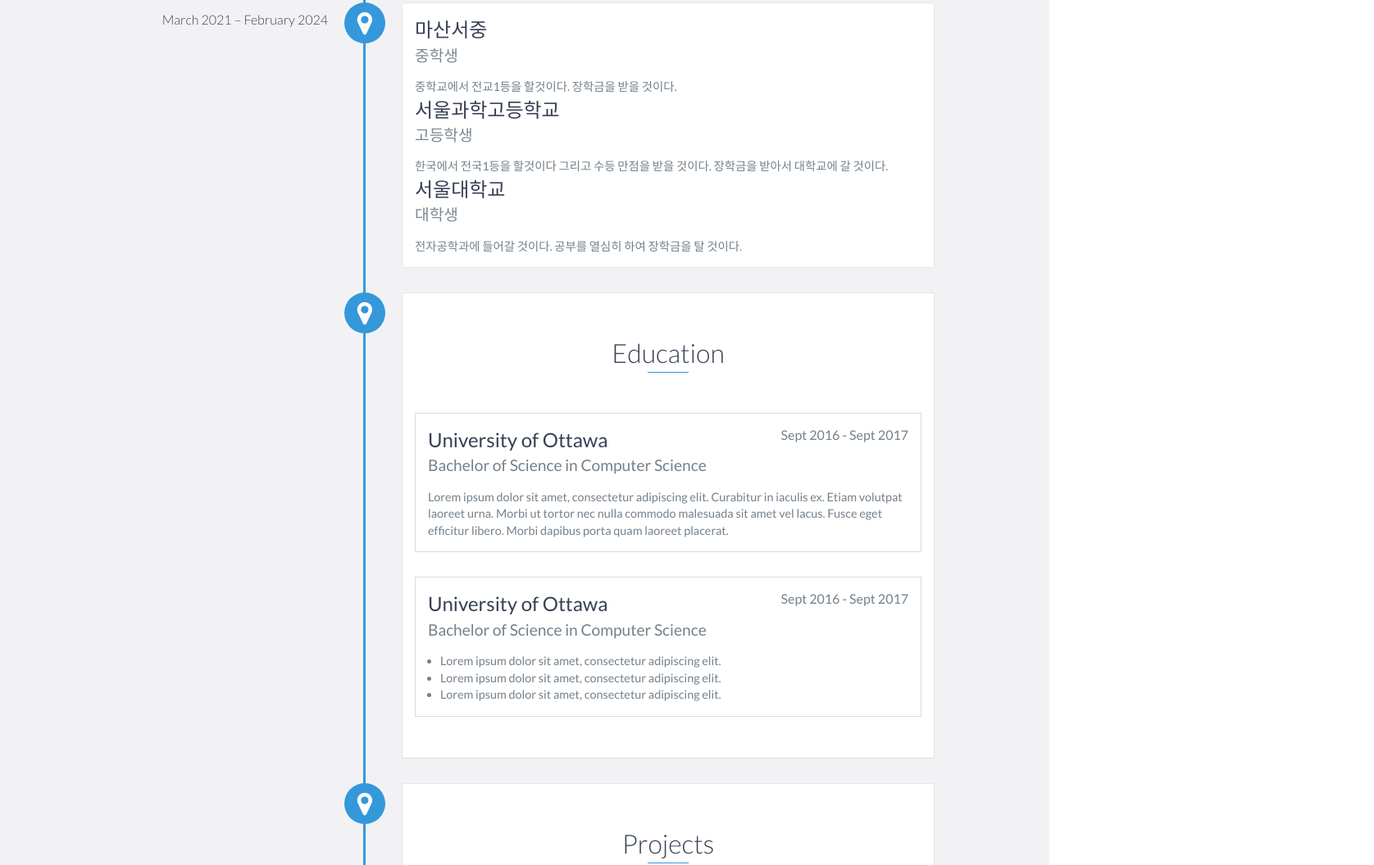
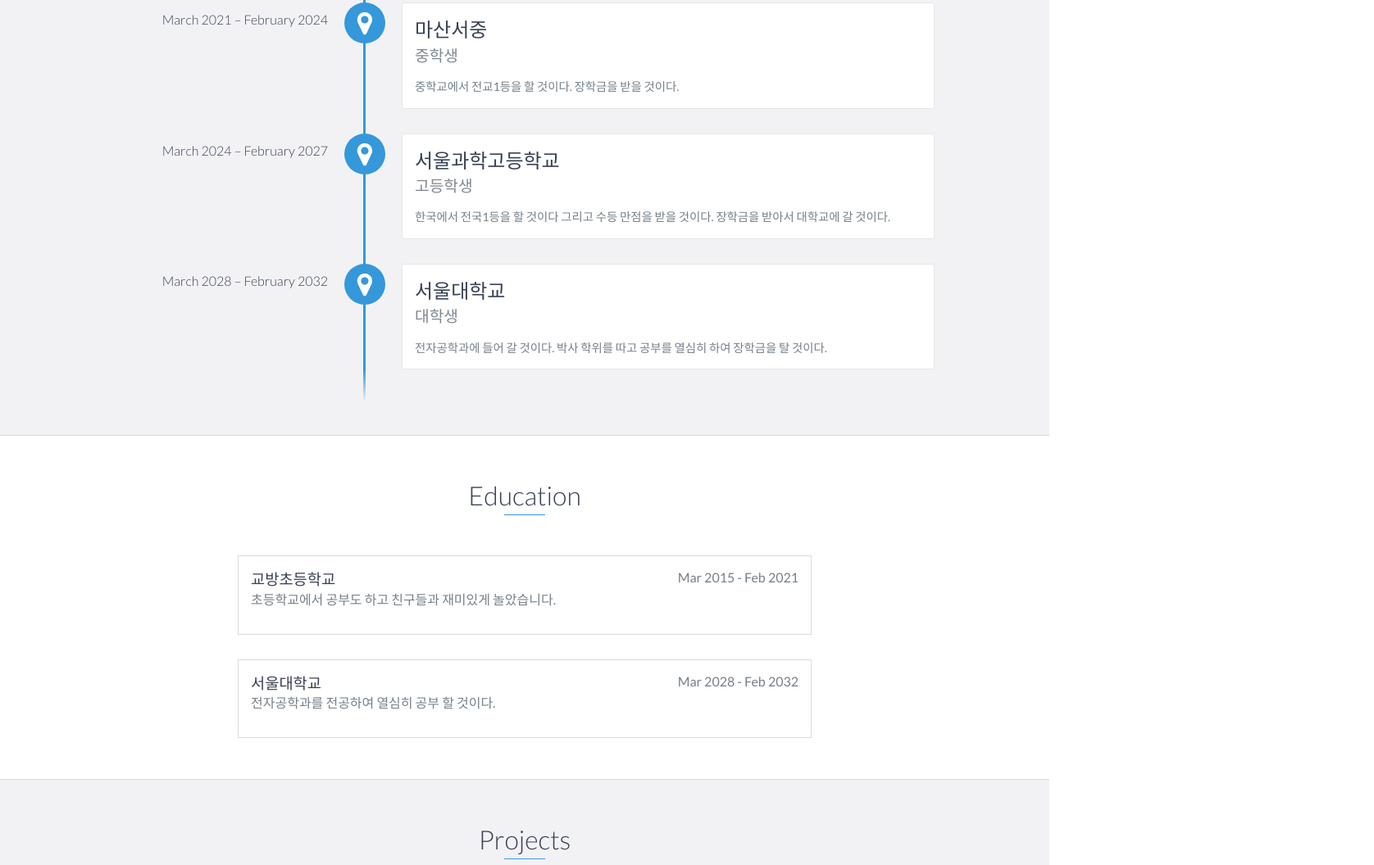
Before and after one commit to Ji-hoonSeo/Ji-hoonSeo.github.io, a website: page index.html in a window 1280 px wide. Shown: the part 1536-2592 px from the top of the page at 82% size, 1676 px wide, since content can reach past the window. Drawn offline with nearby package versions, Linux system fonts and the light colour scheme.

Commit message:
wrote my school

```diff
--- a/index.html
+++ b/index.html
@@ -108,21 +108,23 @@
                 <h3>마산서중</h3>
                 <h4>중학생</h4>
                 <p>
-                    중학교에서 전교1등을 할것이다. 장학금을 받을 것이다.
+                    중학교에서 전교1등을 할 것이다. 장학금을 받을 것이다.
                 </p>
+            </div>
 
             <div data-date="March 2024 – February 2027">
                 <h3>서울과학고등학교</h3>
                 <h4>고등학생</h4>
                 <p>
-                        한국에서 전국1등을 할것이다 그리고 수등 만점을 받을 것이다. 장학금을 받아서 대학교에 갈 것이다.
+                    한국에서 전국1등을 할 것이다 그리고 수등 만점을 받을 것이다. 장학금을 받아서 대학교에 갈 것이다.
                 </p>
+            </div>
 
             <div data-date="March 2028 – February 2032">
                 <h3>서울대학교</h3>
                 <h4>대학생</h4>
                 <p>
-                            전자공학과에 들어갈 것이다. 공부를 열심히 하여 장학금을 탈 것이다.
+                    전자공학과에 들어 갈 것이다. 박사 학위를 따고 공부를 열심히 하여 장학금을 탈 것이다.
                 </p>
             </div>
         </div>
@@ -132,30 +134,18 @@
     <div id="education">
         <h2 class="heading">Education</h2>
         <div class="education-block">
-            <h3>University of Ottawa</h3>
-            <span class="education-date">Sept 2016 - Sept 2017</span>
-            <h4>Bachelor of Science in Computer Science</h4>
+            <h3>교방초등학교</h3>
+            <span class="education-date">Mar 2015 - Feb 2021</span>
+            <h4>초등학교에서 공부도 하고 친구들과 재미있게 놀았습니다.</h4>
             <p>
-                Lorem ipsum dolor sit amet, consectetur adipiscing elit. Curabitur in iaculis ex. Etiam volutpat laoreet urna. Morbi ut tortor nec nulla commodo malesuada sit amet vel lacus. Fusce eget efficitur libero. Morbi dapibus porta quam laoreet placerat.
             </p>
         </div>
         <!-- End .education-block -->
 
         <div class="education-block">
-            <h3>University of Ottawa</h3>
-            <span class="education-date">Sept 2016 - Sept 2017</span>
-            <h4>Bachelor of Science in Computer Science</h4>
-            <ul>
-                <li>
-                    Lorem ipsum dolor sit amet, consectetur adipiscing elit.
-                </li>
-                <li>
-                    Lorem ipsum dolor sit amet, consectetur adipiscing elit.
-                </li>
-                <li>
-                    Lorem ipsum dolor sit amet, consectetur adipiscing elit.
-                </li>
-            </ul>
+            <h3>서울대학교</h3>
+            <span class="education-date">Mar 2028 - Feb 2032</span>
+            <h4>전자공학과를 전공하여 열심히 공부 할 것이다.</h4>
         </div>
         <!-- End .education-block -->
     </div>
```
Lines whose indentation alone changed are shown as unchanged.
